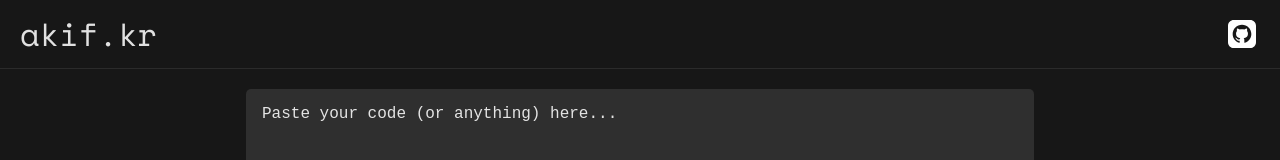
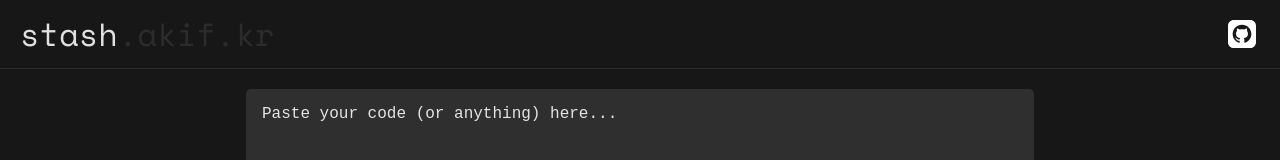
Before and after one commit to ak-tr/stash, a Vue app: page / in a window 1280 px wide. Shown: the top 160 px of the page. Built offline with nearby package versions, Linux system fonts and the light colour scheme.

Commit message:
💄 minor UI changes to header text

```diff
--- a/src/components/AppHeader.vue
+++ b/src/components/AppHeader.vue
@@ -1,7 +1,7 @@
 <template>
   <div class="nav">
     <div class="name">
-      <span>akif.kr</span>
+      <span>stash<span class="opaque">.akif.kr</span></span>
     </div>
     <div class="logos">
       <svg
@@ -57,5 +57,16 @@ export default defineComponent({
 
 .logos svg:hover {
   transform: scale(1.25);
+  cursor: pointer;
+}
+
+.opaque {
+  opacity: 0.1;
+  transition: opacity 0.35s;
+}
+
+.opaque:hover {
+  opacity: 1;
+  cursor: pointer;
 }
 </style>
```
